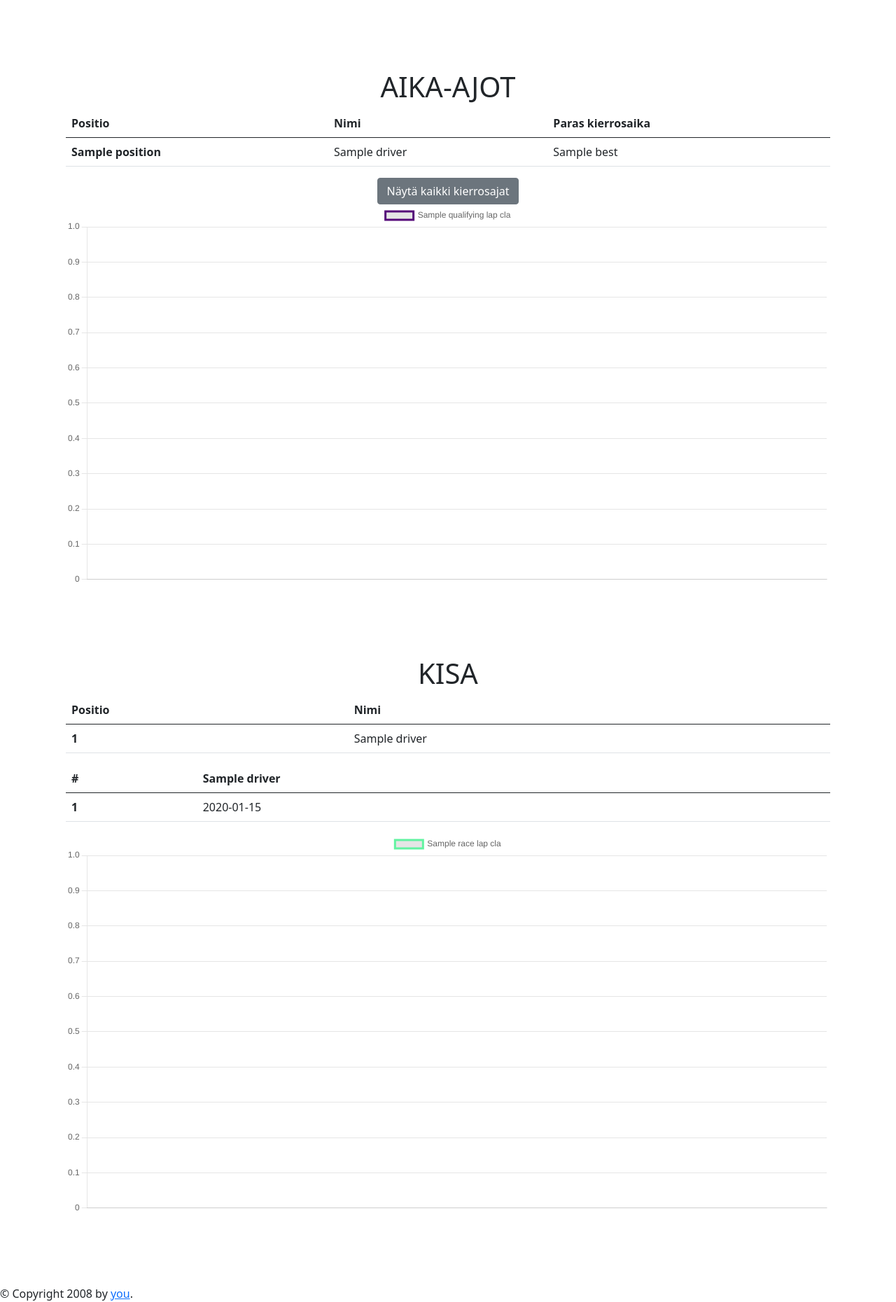
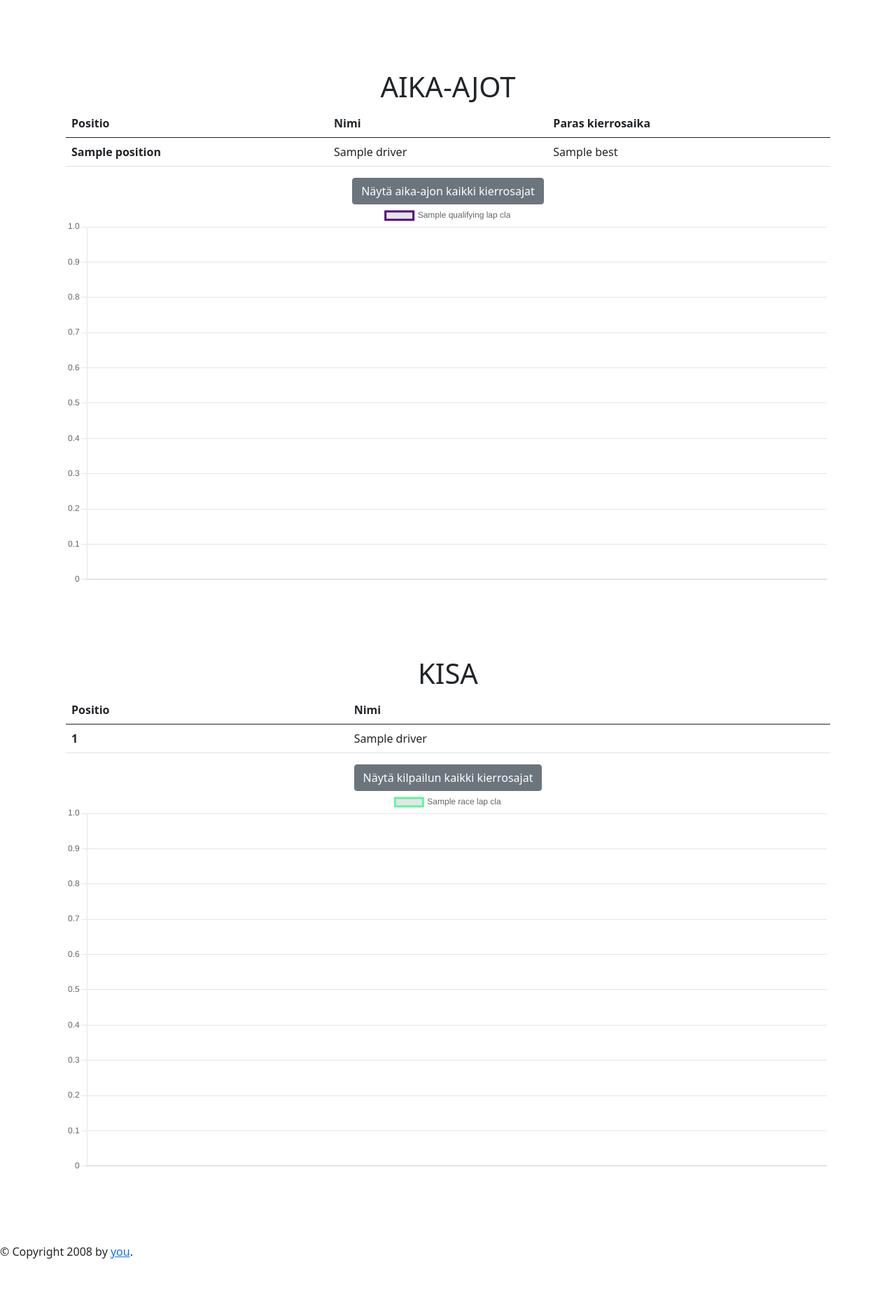
Before and after one commit to Sim30n/karting-v2, a Flask app: template templates/home.html in a window 1280 px wide. Shown: the part 56-1916 px from the top of the page at 70% size. After the commit the page ends 1854 px from the top, so only its background shows below. Run offline with Flask 2, Linux system fonts and the light colour scheme; tables that the repository leaves empty hold one stand-in row (values such as "Sample post"); the template is opened without the code that fills it: values that come from a table or form of the project are taken from there, most other values are stand-ins (such as "Sample title", 1, 10 or a date in 2020).

Commit message:
hide lap times button

```diff
--- a/templates/home.html
+++ b/templates/home.html
@@ -27,9 +27,9 @@
     </table>
   </div>
 
-  <!-- hide lap times button -->
+  <!-- hide qualifying lap times button -->
   <div class="text-center">
-    <button type="button" onclick="hideFunction()" class="btn btn-secondary">Näytä kaikki kierrosajat</button>
+    <button type="button" onclick="hideFunction()" class="btn btn-secondary">Näytä aika-ajon kaikki kierrosajat</button>
   </div>
 
   <!-- qualifying race lap time matrix -->
@@ -92,8 +92,13 @@
     </table>
   </div>
 
+  <!-- hide race lap times button -->
+  <div class="text-center">
+    <button type="button" onclick="hideRaceFunction()" class="btn btn-secondary">Näytä kilpailun kaikki kierrosajat</button>
+  </div>
+
   <!-- race lap time matrix -->
-  <div class="container">
+  <div class="container" id="hideRaceDIV" style="display: none">
     <table class="table">
       <thead>
         <tr>
@@ -213,7 +218,7 @@ var chart2 = new Chart(
 );
 </script>
 
-<!-- hide lap times script -->
+<!-- hide qualifying & race lap times script -->
 <script>
   function hideFunction() {
     var x = document.getElementById("hideDIV");
@@ -223,6 +228,15 @@ var chart2 = new Chart(
       x.style.display = "none";
     }
   }
+
+  function hideRaceFunction() {
+    var x = document.getElementById("hideRaceDIV");
+    if (x.style.display === "none") {
+      x.style.display = "block";
+    } else {
+      x.style.display = "none";
+    }
+  }
 </script>
 
 {% endblock %}
```
